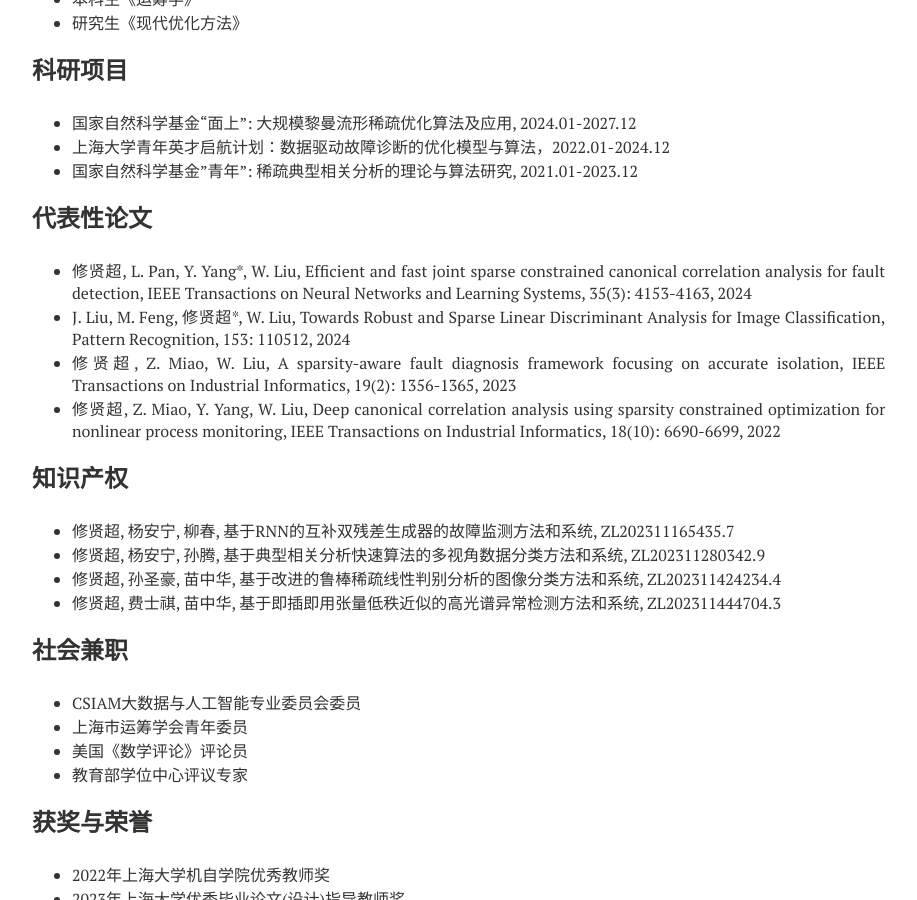
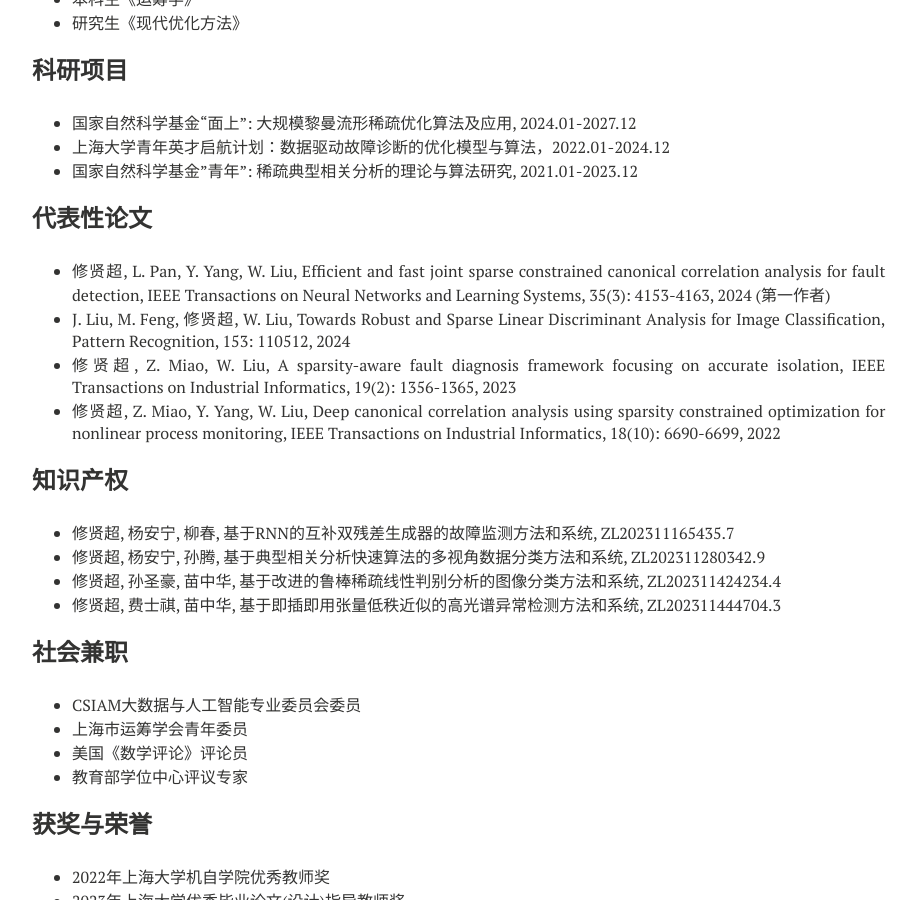
Before and after one commit to xianchaoxiu/xianchaoxiu.github.io, a Jekyll site: the page built from 中文/index.md, in a window 1280 px wide and 900 px high, scrolled down 486 px. Shown: the whole window, without its empty margins (288-1205 px from the left). Built offline with Jekyll 4.4.1, drawn with Linux system fonts in a browser that asks for light colours; nearby versions of some CDN libraries.

Commit message:
Update index.md

```diff
--- a/中文/index.md
+++ b/中文/index.md
@@ -33,8 +33,8 @@ share: false
 
 
 ### 代表性论文
-* 修贤超, L. Pan, Y. Yang*, W. Liu, Efficient and fast joint sparse constrained canonical correlation analysis for fault detection, IEEE Transactions on Neural Networks and Learning Systems, 35(3): 4153-4163, 2024 <br>
-* J. Liu, M. Feng, 修贤超*, W. Liu, Towards Robust and Sparse Linear Discriminant Analysis for Image Classification, Pattern Recognition, 153: 110512, 2024 <br>
+* 修贤超, L. Pan, Y. Yang, W. Liu, Efficient and fast joint sparse constrained canonical correlation analysis for fault detection, IEEE Transactions on Neural Networks and Learning Systems, 35(3): 4153-4163, 2024 (第一作者)<br>
+* J. Liu, M. Feng, 修贤超, W. Liu, Towards Robust and Sparse Linear Discriminant Analysis for Image Classification, Pattern Recognition, 153: 110512, 2024 <br>
 * 修贤超, Z. Miao, W. Liu, A sparsity-aware fault diagnosis framework focusing on accurate isolation, IEEE Transactions on Industrial Informatics, 19(2): 1356-1365, 2023 <br>
 * 修贤超, Z. Miao, Y. Yang, W. Liu, Deep canonical correlation analysis using sparsity constrained optimization for nonlinear process monitoring, IEEE Transactions on Industrial Informatics, 18(10): 6690-6699, 2022 <br>
 
```
